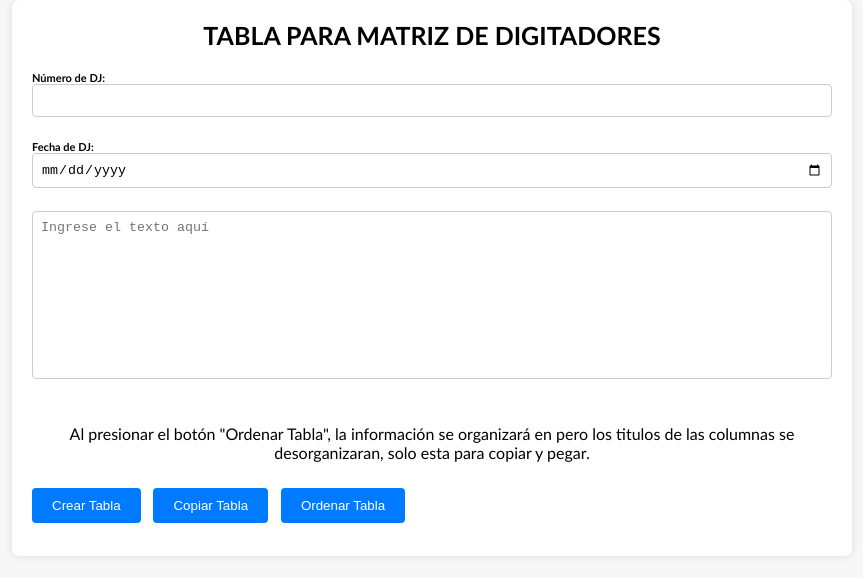
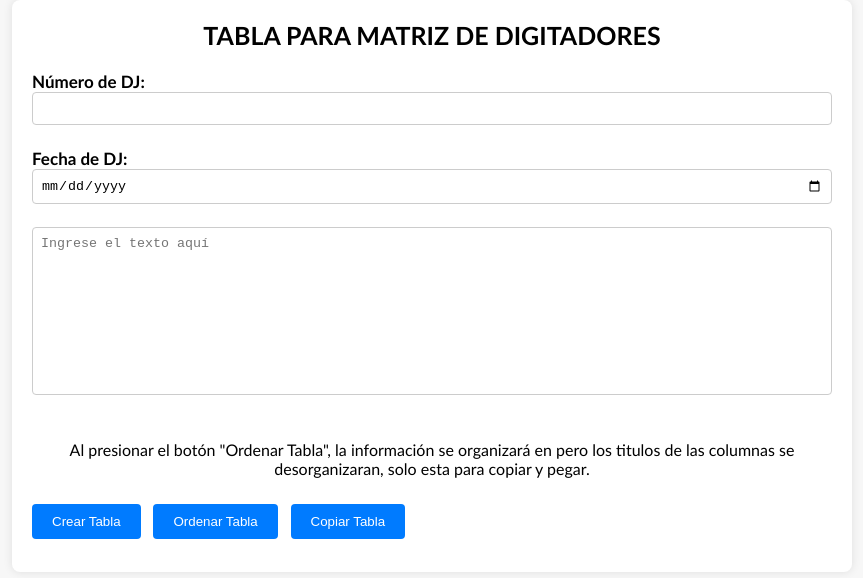
Before and after one commit to gustavo2321719/pa-no-llorar, a plain HTML site: page index.html in a window 1280 px wide. Shown: the whole page, without its empty margins (208-1071 px from the left). Drawn offline with Linux system fonts and the light colour scheme.

Commit message:
mejorando los titulos

```diff
--- a/index.html
+++ b/index.html
@@ -29,6 +29,7 @@
       }
       label {
         font-weight: bold;
+        font-size: 17px;
       }
       input[type="text"],
       input[type="date"],
@@ -79,7 +80,6 @@
         border: 1px solid #ccc;
         border-radius: 4px;
         box-sizing: border-box;
-
         resize: none; /* Evita que el textarea sea redimensionable */
       }
     </style>
@@ -87,10 +87,10 @@
   <body>
     <div class="container">
       <h2>TABLA PARA MATRIZ DE DIGITADORES</h2>
-      <label for="codigo">Número de DJ:</label>
+      <label for="codigo" class="minititulos" >Número de DJ:</label>
       <input type="text" id="codigo" maxlength="7" />
       <br /><br />
-      <label for="fecha">Fecha de DJ:</label>
+      <label for="fecha" class="minititulos" >Fecha de DJ:</label>
       <input type="date" id="fecha" />
       <br /><br />
       <textarea
@@ -106,8 +106,8 @@
       </div>
       <br /><br />
       <button onclick="crearTabla()">Crear Tabla</button>
+      <button onclick="ordenarTabla()">Ordenar Tabla</button>
       <button onclick="copiarTabla()">Copiar Tabla</button>
-      <button onclick="ordenarTabla()">Ordenar Tabla</button>
       <br /><br />
       <div id="tabla"></div>
     </div>
```
